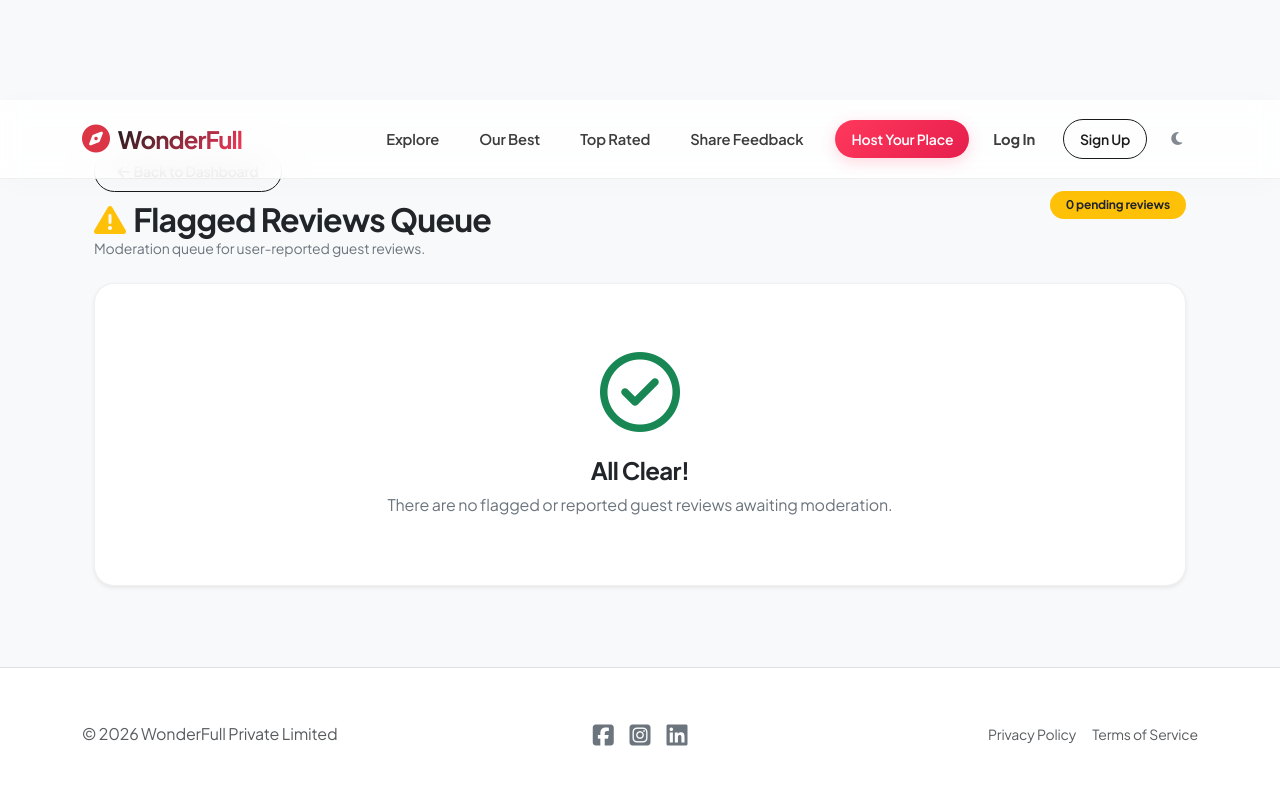
After one commit to Abhayajj/wonderful-hotel, a Node server app: template views/admin/reviews.ejs in a window 1280 px wide. The commit adds this page. Run offline with Node 20, Linux system fonts and the light colour scheme; the template is opened without the code that fills it, so the values that code supplies are empty; some libraries are stand-ins or nearby versions.

Commit message:
feat: implement review moderation system with flagging, public filtering, and admin dashboard queue

```diff
--- a/models/review.js
+++ b/models/review.js
@@ -11,6 +11,8 @@ const reviewSchema = new Schema({
     text: { type: String },
     repliedAt: { type: Date },
   },
+  flagged: { type: Boolean, default: false },
+  flaggedReason: { type: String, default: "" },
 });
 
 module.exports = mongoose.model("Review", reviewSchema);
--- /dev/null
+++ b/views/admin/reviews.ejs
@@ -0,0 +1,94 @@
+<% layout("/layouts/boilerplate") %>
+
+<div class="container my-4">
+  <div class="d-flex align-items-center justify-content-between mb-4 flex-wrap gap-2">
+    <div>
+      <a href="/admin/dashboard" class="btn btn-outline-dark btn-sm rounded-pill mb-2">
+        <i class="fa-solid fa-arrow-left me-1"></i>Back to Dashboard
+      </a>
+      <h2 class="fw-bold text-dark m-0">
+        <i class="fa-solid fa-triangle-exclamation text-warning me-2"></i>Flagged Reviews Queue
+      </h2>
+      <p class="text-secondary small mb-0">Moderation queue for user-reported guest reviews.</p>
+    </div>
+    <span class="badge bg-warning text-dark py-2 px-3 rounded-pill fw-bold">
+      <%= flaggedReviews.length %> pending review<%= flaggedReviews.length !== 1 ? 's' : '' %>
+    </span>
+  </div>
+
+  <% if (flaggedReviews.length === 0) { %>
+    <div class="card border-0 shadow-sm rounded-4 text-center p-5 bg-white">
+      <div class="card-body py-5">
+        <i class="fa-regular fa-circle-check text-success display-1 mb-4"></i>
+        <h4 class="fw-bold text-dark mb-2">All Clear!</h4>
+        <p class="text-secondary mb-0">There are no flagged or reported guest reviews awaiting moderation.</p>
+      </div>
+    </div>
+  <% } else { %>
+    <div class="row g-3">
+      <% for (let r of flaggedReviews) { %>
+        <div class="col-lg-6">
+          <div class="card h-100 border-0 shadow-sm rounded-4 p-4 bg-white">
+            <div class="d-flex flex-column h-100 justify-content-between">
+              <div>
+                <!-- Header: Listing & Author Info -->
+                <div class="d-flex justify-content-between align-items-start mb-3 flex-wrap gap-2 border-bottom pb-3">
+                  <div>
+                    <% if (r.listing) { %>
+                      <h5 class="fw-bold text-dark mb-0"><%= r.listing.title %></h5>
+                      <span class="text-secondary small">
+                        <i class="fa-solid fa-location-dot me-1 text-danger"></i><%= r.listing.location %>, <%= r.listing.country %>
+                      </span>
+                    <% } else { %>
+                      <span class="badge bg-secondary text-white rounded-pill">Deleted Listing</span>
+                    <% } %>
+                  </div>
+                  <div class="text-warning small">
+                    <% for(let i = 1; i <= 5; i++) { %>
+                      <i class="<%= i <= r.rating ? 'fa-solid fa-star' : 'fa-regular fa-star' %>"></i>
+                    <% } %>
+                  </div>
+                </div>
+
+                <!-- Report details badge -->
+                <div class="mb-3">
+                  <span class="badge bg-danger-subtle text-danger border border-danger-subtle py-1.5 px-3 rounded-pill small">
+                    <i class="fa-solid fa-circle-exclamation me-1"></i>Reported Reason: <strong><%= r.flaggedReason %></strong>
+                  </span>
+                </div>
+
+                <!-- Comment content -->
+                <div class="p-3 bg-light rounded-4 mb-3 border border-light-subtle">
+                  <span class="text-secondary small d-block mb-1">Guest Comment (@<%= r.author ? r.author.username : 'anonymous' %>):</span>
+                  <p class="text-dark mb-0 small" style="line-height: 1.5; font-style: italic;">
+                    "<%= r.comment %>"
+                  </p>
+                </div>
+              </div>
+
+              <!-- Action button area -->
+              <div class="d-flex justify-content-between align-items-center mt-3 pt-3 border-top">
+                <span class="text-secondary small">Posted: <%= new Date(r.createdAt).toLocaleDateString() %></span>
+                <div class="d-flex gap-2">
+                  <!-- Form: Dismiss Flag / Approve -->
+                  <form action="/admin/reviews/<%= r._id %>/approve" method="POST" class="m-0">
+                    <button class="btn btn-sm btn-outline-success rounded-pill px-3 py-1.5 fw-bold text-xs" style="font-size: 11px;">
+                      <i class="fa-solid fa-check me-1"></i>Approve & Dismiss
+                    </button>
+                  </form>
+                  <!-- Form: Delete Review -->
+                  <form action="/admin/reviews/<%= r._id %>?_method=DELETE" method="POST" class="m-0">
+                    <button class="btn btn-sm btn-danger rounded-pill px-3 py-1.5 fw-bold text-xs" style="font-size: 11px;">
+                      <i class="fa-solid fa-trash me-1"></i>Delete Review
+                    </button>
+                  </form>
+                </div>
+              </div>
+
+            </div>
+          </div>
+        </div>
+      <% } %>
+    </div>
+  <% } %>
+</div>
```
Also changed, not shown: routes/admin.js (+60 -0 lines), routes/listing.js (+7 -0 lines), routes/reviews.js (+29 -0 lines), utils/test-review-moderation.js (added, +100 -0 lines), views/admin/dashboard.ejs (+16 -0 lines), views/listings/show.ejs (+35 -5 lines).
